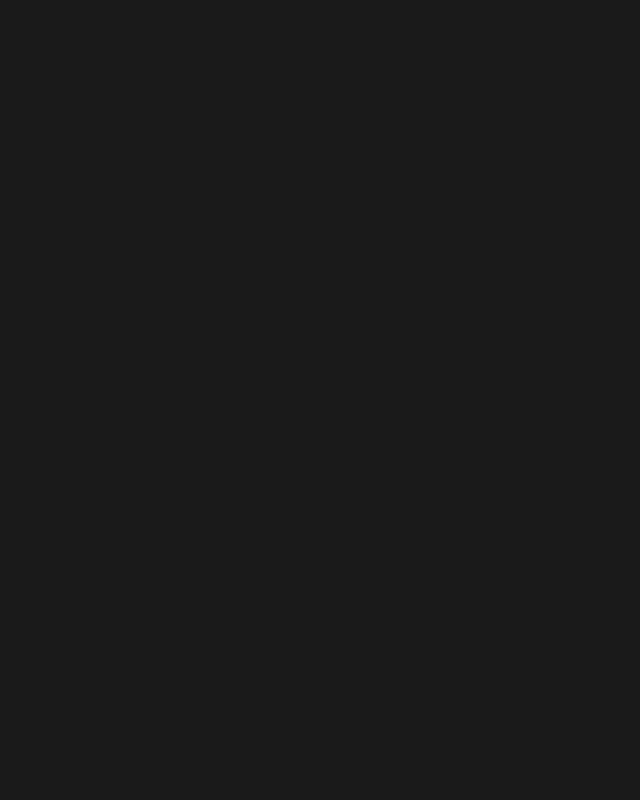
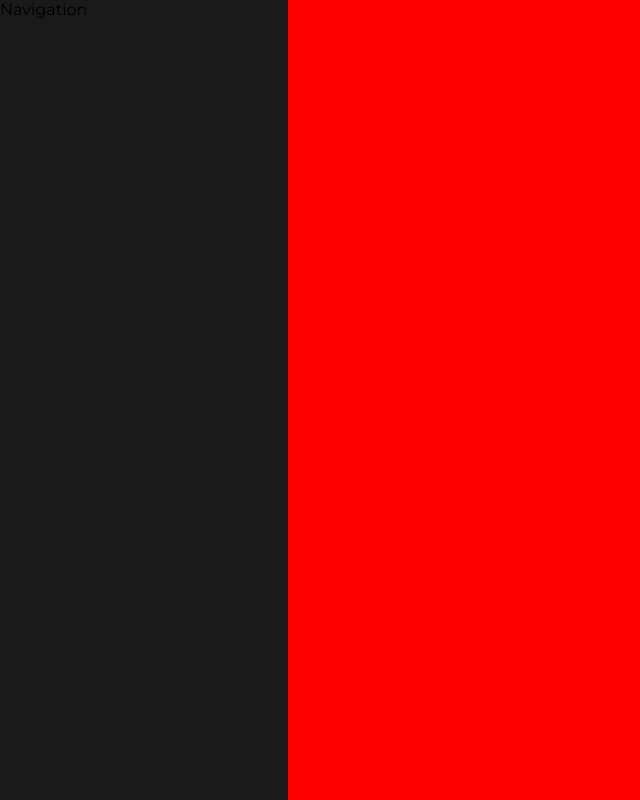
Before and after one commit to mayol333/bjj-source, a React (Vite) app: page / in a window 1280 px wide. Shown: the whole page, without its empty margins (0-640 px from the left). Built offline with nearby package versions, Linux system fonts and the light colour scheme.

Commit message:
navigation

```diff
--- a/src/App.tsx
+++ b/src/App.tsx
@@ -1,7 +1,10 @@
+import { Navigation } from './components/Navigation/Navigation'
+import { MainLayout } from './styles'
+
 export const App = () => {
 	return (
-		<>
-			<div></div>
-		</>
+		<MainLayout>
+			<Navigation></Navigation>
+		</MainLayout>
 	)
 }
--- /dev/null
+++ b/src/components/Navigation/Navigation.tsx
@@ -0,0 +1,5 @@
+import { Wrapper } from './styles'
+
+export const Navigation = () => {
+	return <Wrapper>Navigation</Wrapper>
+}
--- /dev/null
+++ b/src/components/Navigation/styles.ts
@@ -0,0 +1,6 @@
+import styled from 'styled-components'
+
+export const Wrapper = styled.nav`
+	background-color: ${({ theme }) => theme.colors.neutral_10};
+	height: 100%;
+`
--- /dev/null
+++ b/src/styles.ts
@@ -0,0 +1,8 @@
+import styled from 'styled-components'
+
+export const MainLayout = styled.div`
+	display: grid;
+	grid-template-columns: 288px auto;
+	height: 100%;
+	background-color: red;
+`
--- a/src/styles/GlobalStyles.ts
+++ b/src/styles/GlobalStyles.ts
@@ -11,7 +11,6 @@ const GlobalStyles = createGlobalStyle`
 #root {
     background-color: ${({ theme }) => theme.colors.neutral_10};
     height: 100vh;
-    padding: ${({ theme }) => theme.gridUnit * 4}px;
 }
 `
 export default GlobalStyles
```
Also changed, not shown: src/components/Navigation/types.ts (added).
